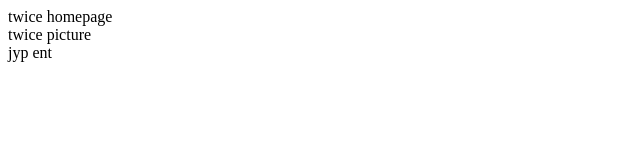
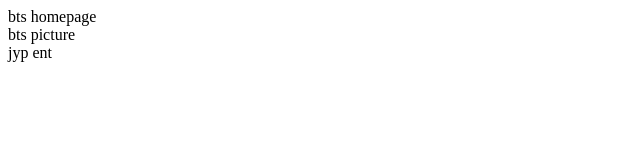
Before and after one commit to cnugithubpractice8/my-git-project, a plain HTML site: page index.html in a window 1280 px wide. Shown: the full height of the page, 0-640 px from the left. Drawn offline with Linux system fonts and the light colour scheme.

Commit message:
Change homepage, image with bts

```diff
--- a/index.html
+++ b/index.html
@@ -1,5 +1,5 @@
 <html>
-	<head> twice homepage</head>
-        <div>twice picture</div>
+	<head> bts homepage</head>
+        <div> bts picture</div>
 	<footer>jyp ent</footer>
 </html>
```
